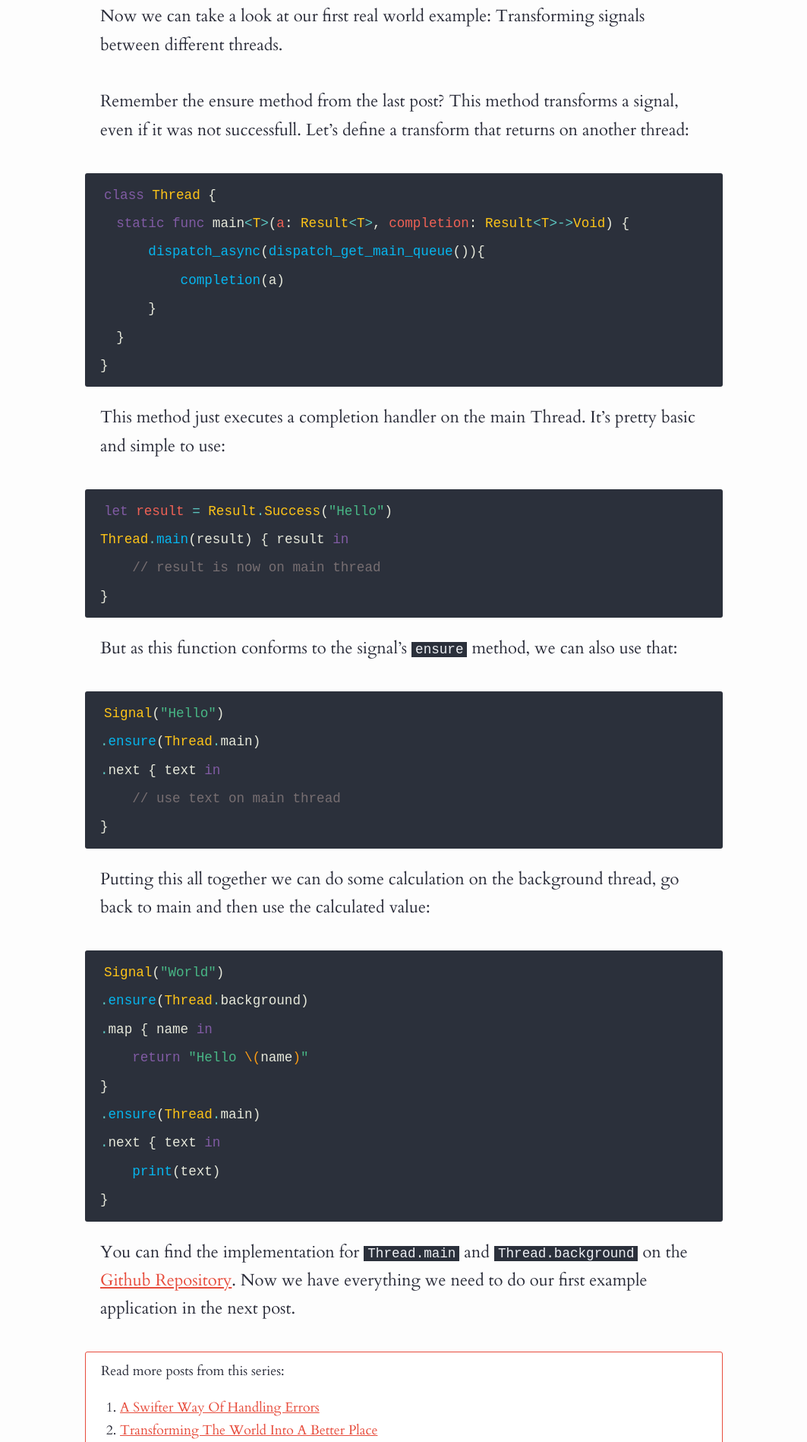
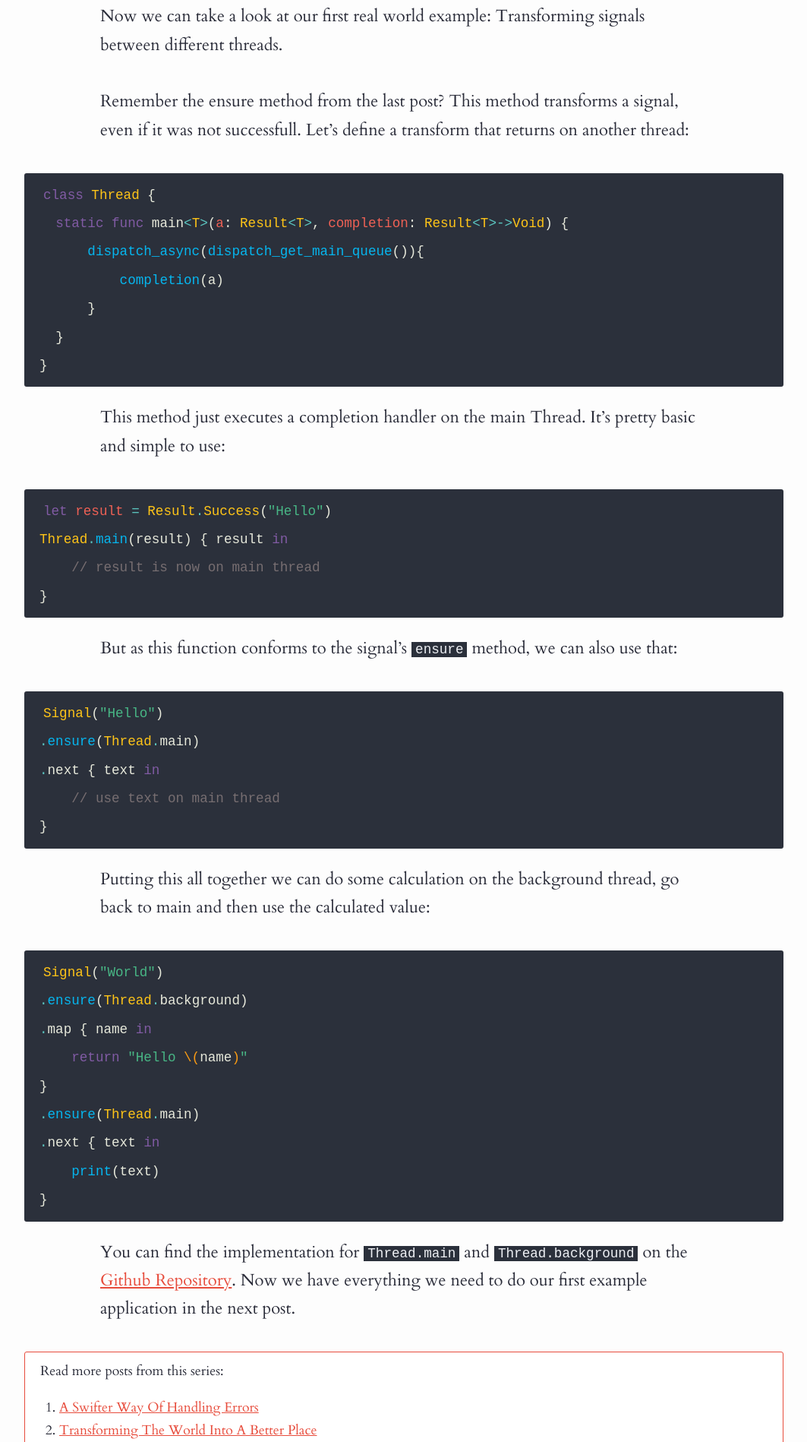
Before and after one commit to JensRavens/jensravens.github.io, a Jekyll site: the page built from _posts/2015-06-29-the-signal-threading-and-you.md, in a window 1280 px wide. Shown: the part 450-2348 px from the top of the page at 76% size, without its empty margins (108-1171 px from the left). Built offline with Jekyll 4.4.1, drawn with Linux system fonts in a browser that asks for light colours.

Commit message:
add code view for widescreen

```diff
--- a/_sass/_article.scss
+++ b/_sass/_article.scss
@@ -25,6 +25,13 @@ article {
     @media (min-width: $container+2*20px) {
       margin: 0 -20px;
       width: calc(100% + 40px);
+      padding: 10px 20px;
+      border-radius: $border-radius;
+    }
+
+    @media (min-width: $container+2*100px) {
+      margin: 0 -100px;
+      width: calc(100% + 200px);
       padding: 10px 20px;
       border-radius: $border-radius;
     }
```
